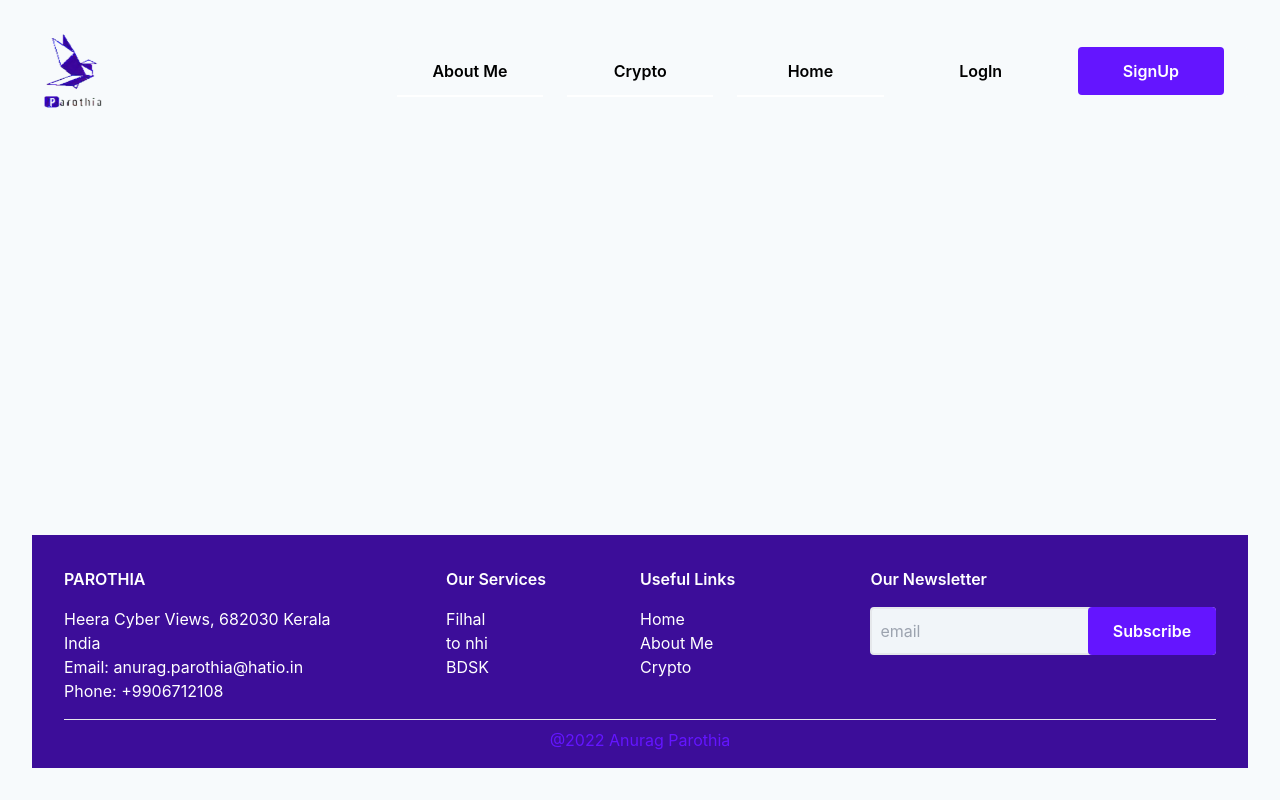
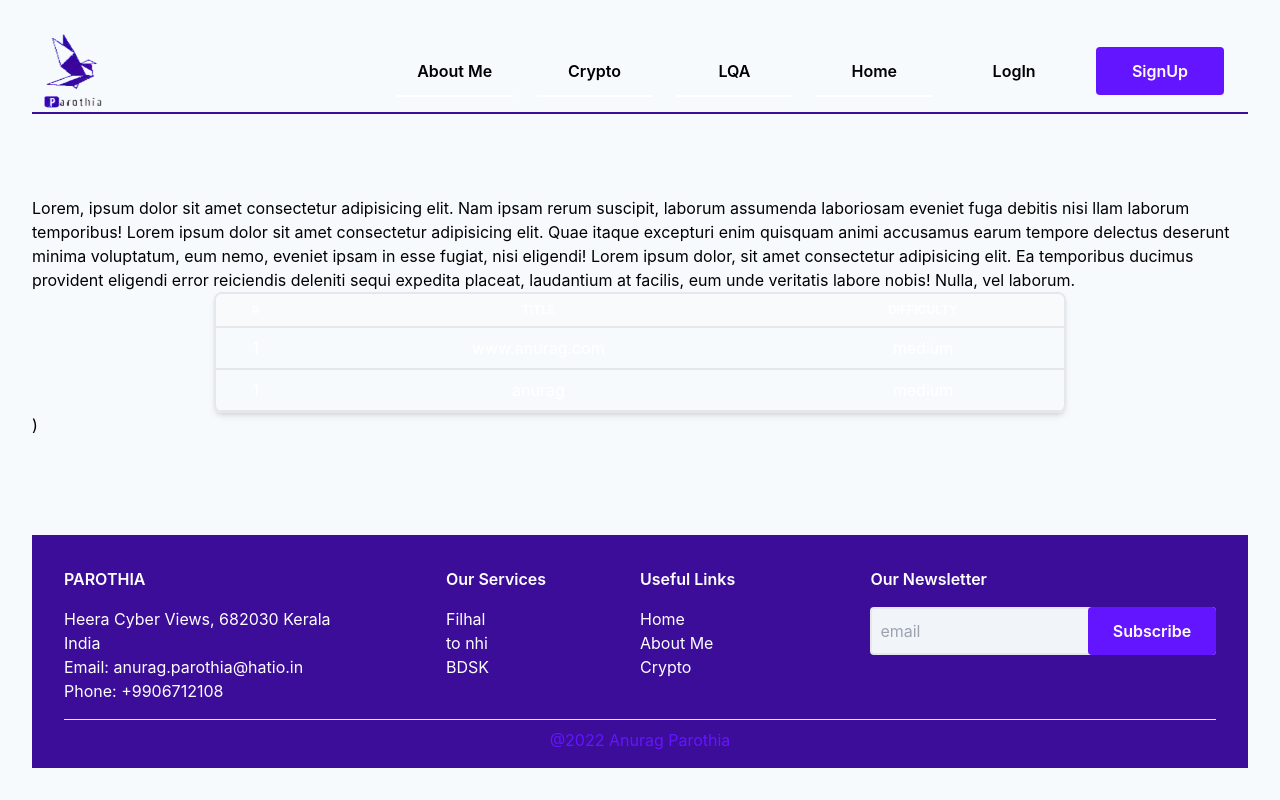
Before and after one commit to parothia/react-app, a React (Create React App) app: page /react-app/lqa in a window 1280 px wide. Built offline with nearby package versions, Linux system fonts and the light colour scheme.

Commit message:
started qa form

```diff
--- a/package.json
+++ b/package.json
@@ -4,6 +4,7 @@
   "version": "0.1.0",
   "private": true,
   "dependencies": {
+    "@mui/material": "^5.9.1",
     "@reduxjs/toolkit": "^1.8.3",
     "@testing-library/jest-dom": "^5.16.4",
     "@testing-library/react": "^13.3.0",
--- a/src/Router.tsx
+++ b/src/Router.tsx
@@ -6,6 +6,8 @@ import store from "./features/store/store";
 import Crypto from "./features/crypto";
 import Navbar from "./features/barfoot/Navbar";
 import Footer from "./features/barfoot/Footer";
+import LQA from "./features/lqa";
+import Questions from "./features/lqa/questions/questions";
 function Rasta() {
   return (
     <div className="main p-8 w-screen min-h-screen flex flex-col justify-between min-w-[450px] overflow-auto">
@@ -14,6 +16,8 @@ function Rasta() {
         <Routes>
           <Route path="react-app/" element={<Home />} />
           <Route path="react-app/crypto" element={<Crypto />} />
+          <Route path="react-app/lqa" element={<LQA />} />
+          {/* <Route path="react-app/lqa/questions" element={<Questions />} /> */}
         </Routes>
         <Footer />
       </Provider>
--- /dev/null
+++ b/src/components/Accordian/Close/index.tsx
@@ -0,0 +1,7 @@
+import React from "react";
+
+function closeAccrd() {
+  return <div>{">>"}</div>;
+}
+
+export default closeAccrd;
--- /dev/null
+++ b/src/components/Accordian/index.tsx
@@ -0,0 +1,34 @@
+import React, { useState } from "react";
+import Tag from "../Tag";
+import closeAccrd from "./Close/index";
+
+function Accordian() {
+  const [tagsCollapse, setTagsCollapse] = useState(true);
+  const handleTagsCollapse = () => {
+    setTagsCollapse(!tagsCollapse);
+  };
+  return (
+    <div className="accordian-main w-auto min-w-1/4 max-w-4xl border-blue-less rounded border-2 relative mt-0">
+      <button
+        id=""
+        className={`text-xs font-normal text-label-3  absolute  right-1 top-1`}
+        onClick={handleTagsCollapse}
+      >
+        Expand
+        <span className={`y${tagsCollapse ? "rotate-90" : "-rotate-90"}`}>
+          {">>"}
+        </span>
+      </button>
+      <div
+        className={`accordian-inner mr-16 flex flex-wrap ${
+          tagsCollapse ? "overflow-hidden h-10" : "overflow-visible"
+        }`}
+      >
+        <Tag name="Array" value={212} />
+        <Tag name="Stack" value={121} />
+      </div>
+    </div>
+  );
+}
+
+export default Accordian;
--- /dev/null
+++ b/src/components/Table/index.tsx
@@ -0,0 +1,66 @@
+import { KeyObject } from "crypto";
+import React, { useEffect } from "react";
+
+interface TableProps {
+  columnData: Array<ColumnType>;
+  dataSource: Array<any>;
+}
+
+export interface ColumnType {
+  key: string;
+  title: string;
+}
+const Table = (props: TableProps) => {
+  const { columnData, dataSource } = props;
+  function objectValues<T extends {}>(obj: T) {
+    return Object.keys(obj).map((objKey) => obj[objKey as keyof T]);
+  }
+
+  function objectKeys<T extends {}>(obj: T) {
+    return Object.keys(obj).map((objKey) => objKey as keyof T);
+  }
+
+  type PrimitiveType = string | Symbol | number | boolean;
+
+  function isPrimitive(value: any): value is PrimitiveType {
+    return (
+      typeof value === "string" ||
+      typeof value === "number" ||
+      typeof value === "boolean" ||
+      typeof value === "symbol"
+    );
+  }
+
+  function renderRow(item: []) {
+    return (
+      <tr className="table-row my-2 justify-center border-t-2 text-white border-b dark:bg-gray-900 dark:border-gray-700">
+        {objectKeys(item).map((itemProperty) => {
+          console.log(itemProperty);
+
+          return (
+            <td className="table-col p-2 text-center">
+              {item[itemProperty].toString()}
+            </td>
+          );
+        })}
+      </tr>
+    );
+  }
+
+  return (
+    <>
+      <div className="table-wrapper border-2 w-[70%] mx-auto rounded overflow-x-auto relative shadow-md sm:rounded-lg">
+        <table className="table w-[100%]">
+          <tr className="table-header text-xs uppercase bg-gray-50 dark:bg-gray-700  text-white">
+            {columnData.map((item, index) => {
+              return <th className="table-h-col p-2">{item["title"]}</th>;
+            })}
+          </tr>
+          <tbody>{dataSource.map(renderRow)}</tbody>
+        </table>
+      </div>
+    </>
+  );
+};
+
+export default Table;
--- /dev/null
+++ b/src/components/Tag/index.tsx
@@ -0,0 +1,32 @@
+import axios from "axios";
+import React, { useEffect } from "react";
+import { Navigate, useNavigate } from "react-router-dom";
+interface TagProps {
+  name: string;
+  value: Number;
+}
+const Tag = ({ name, value }: TagProps) => {
+  const navigate = useNavigate();
+
+  const callGetQuestions = () => {
+    const values = {
+      tagName: name,
+    };
+    // axios
+    //   .post(`http://localhost:8080/api/v1/getQuestions`, values)
+    //   .then()
+    //   .catch((err) => console.log(err));
+  };
+  return (
+    <div className="group m-2 flex items-center hover:text-blue-more hover:font-semibold">
+      <button className="inline-flex items-center" onClick={callGetQuestions}>
+        <span className="whitespace-nowrap group-hover:text-blue">{name}</span>
+        <span className="ml-1 flex h-[18px] items-center justify-center rounded-[10px] px-1.5 text-xs font-normal text-label-3 bg-fill-3 bg-slate-400 group-hover:text-blue group-hover:bg-blue">
+          {value.toString()}
+        </span>
+      </button>
+    </div>
+  );
+};
+
+export default Tag;
--- a/src/features/Login.tsx
+++ b/src/features/Login.tsx
@@ -5,7 +5,7 @@ import TextBox from "../components/Textbox/Textbox";
 import logo from "../images/minion.png";
 import axios from "axios";
 import { hostname } from "os";
-import Close from "../components/close";
+import Close from "../components/Close";
 import { useDispatch, useSelector } from "react-redux";
 import * as Actions from "./store/featureSlice";
 import { LoginReducerState } from "./store/featureSlice";
--- a/src/features/NewUser.tsx
+++ b/src/features/NewUser.tsx
@@ -5,7 +5,7 @@ import TextBox from "../components/Textbox/Textbox";
 import logo from "../images/minion.png";
 import axios from "axios";
 import { hostname } from "os";
-import Close from "../components/close";
+import Close from "../components/Close";
 import { useDispatch, useSelector } from "react-redux";
 import { LoginReducerState } from "./store/featureSlice";
 import * as Actions from "./store/featureSlice";
--- a/src/features/barfoot/Navbar.tsx
+++ b/src/features/barfoot/Navbar.tsx
@@ -28,6 +28,10 @@ function Navbar() {
     setShowFeatList(false);
   };
 
+  const handleLQA = () => {
+    navigate("/react-app/lqa");
+  };
+
   const handleCrypto = () => {
     setShowFeatList(false);
     navigate("/react-app/crypto");
@@ -43,7 +47,7 @@ function Navbar() {
     setShowFeatList(!showFeatList);
   };
   return (
-    <div className="navbar flex justify-between items-center mb-4 relative">
+    <div className="navbar flex justify-between items-center mb-4 relative border-b-2 border-blue-more">
       {isLogin && <Login />}
       {isNewLogin && <NewUser />}
       <div className="left-bar">
@@ -88,6 +92,15 @@ function Navbar() {
               onClick={handleCrypto}
             />
           </li>
+          <li className="li1 text-center w-full mr-6 border-b-2 border-white text-white sm:text-black">
+            <Button
+              noShowBtn
+              noStyle
+              btnName="LQA"
+              testId="qa"
+              onClick={handleLQA}
+            />
+          </li>
           <li className="li1 text-center w-full sm:mr-6 btn border-b-2 border-white text-white sm:text-black">
             <Button
               noShowBtn
--- /dev/null
+++ b/src/features/lqa/index.tsx
@@ -0,0 +1,47 @@
+import React, { useEffect, useState } from "react";
+import { List } from "reselect/es/types";
+import Accordian from "../../components/Accordian";
+import Table, { ColumnType } from "../../components/Table";
+
+interface QuestionsList {
+  questions: Question[];
+}
+interface Question {
+  id: Number;
+  title: String;
+}
+function LQA() {
+  const [questions, setQuestions] = useState<QuestionsList>();
+  const columnData: ColumnType[] = [
+    { key: "hash", title: "#" },
+    { key: "title", title: "Title" },
+    { key: "difficulty", title: "Difficulty" },
+  ];
+
+  const mockQuestions = [
+    { hash: 1, title: "www.anurag.com", difficulty: "medium" },
+    { hash: 1, title: "anurag", difficulty: "medium" },
+  ];
+  // useEffect(() => {
+  //   setQuestions(mockQuestions);
+  // }, [mockQuestions]);
+  return (
+    <div className="main">
+      <p>
+        Lorem, ipsum dolor sit amet consectetur adipisicing elit. Nam ipsam
+        rerum suscipit, laborum assumenda laboriosam eveniet fuga debitis nisi
+        llam laborum temporibus! Lorem ipsum dolor sit amet consectetur
+        adipisicing elit. Quae itaque excepturi enim quisquam animi accusamus
+        earum tempore delectus deserunt minima voluptatum, eum nemo, eveniet
+        ipsam in esse fugiat, nisi eligendi! Lorem ipsum dolor, sit amet
+        consectetur adipisicing elit. Ea temporibus ducimus provident eligendi
+        error reiciendis deleniti sequi expedita placeat, laudantium at facilis,
+        eum unde veritatis labore nobis! Nulla, vel laborum.
+      </p>
+      {/* <Accordian /> */}
+      <Table columnData={columnData} dataSource={mockQuestions} />)
+    </div>
+  );
+}
+
+export default LQA;
--- /dev/null
+++ b/src/features/lqa/question/index.tsx
@@ -0,0 +1,7 @@
+import React from "react";
+
+function Question() {
+  return <div>Question</div>;
+}
+
+export default Question;
--- /dev/null
+++ b/src/features/lqa/questions/questions.tsx
@@ -0,0 +1,7 @@
+import React from "react";
+
+function Questions() {
+  return <div>questions</div>;
+}
+
+export default Questions;
```
Also changed, not shown: 1 other file (tests, documents, lock files or other folders).
